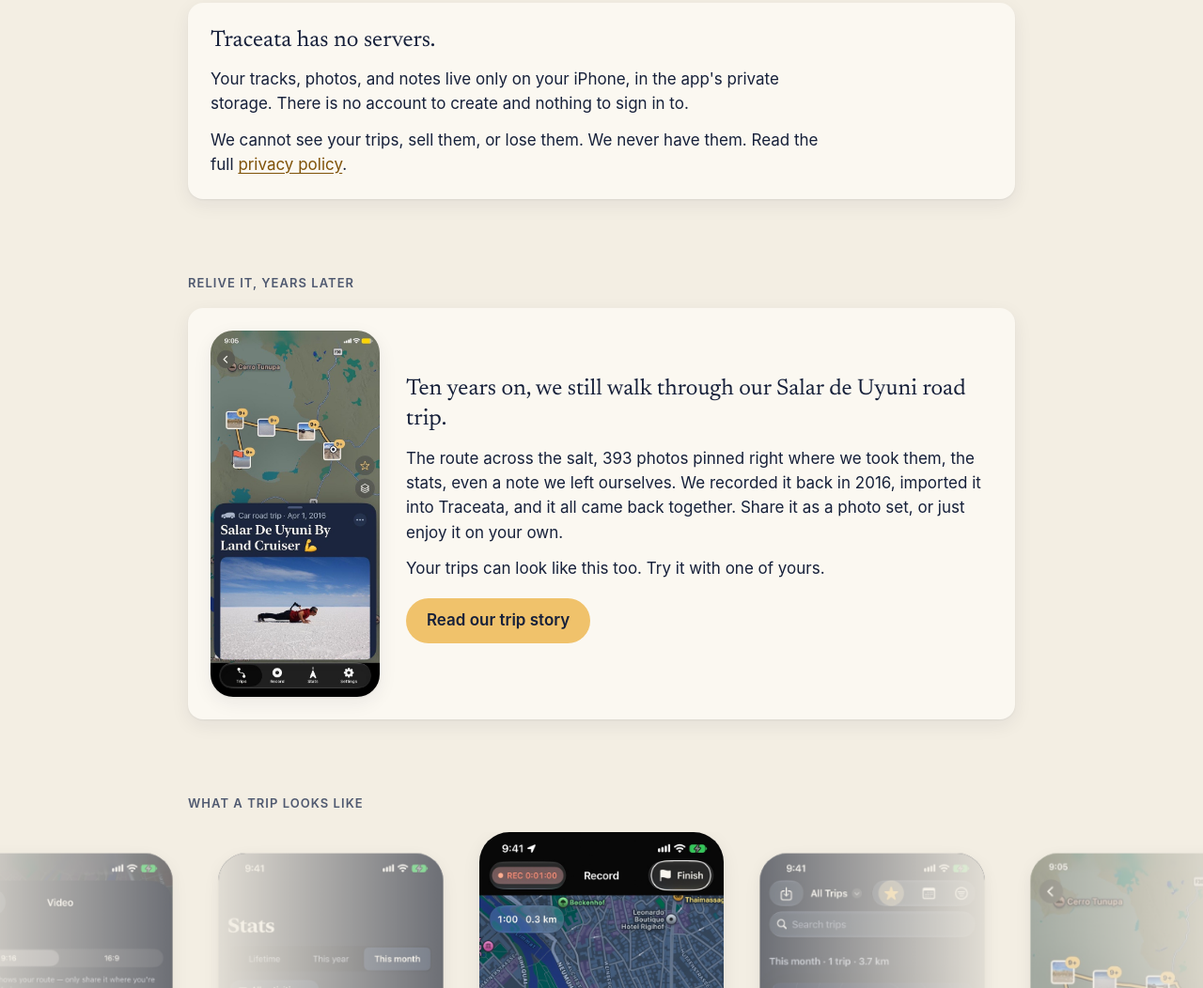
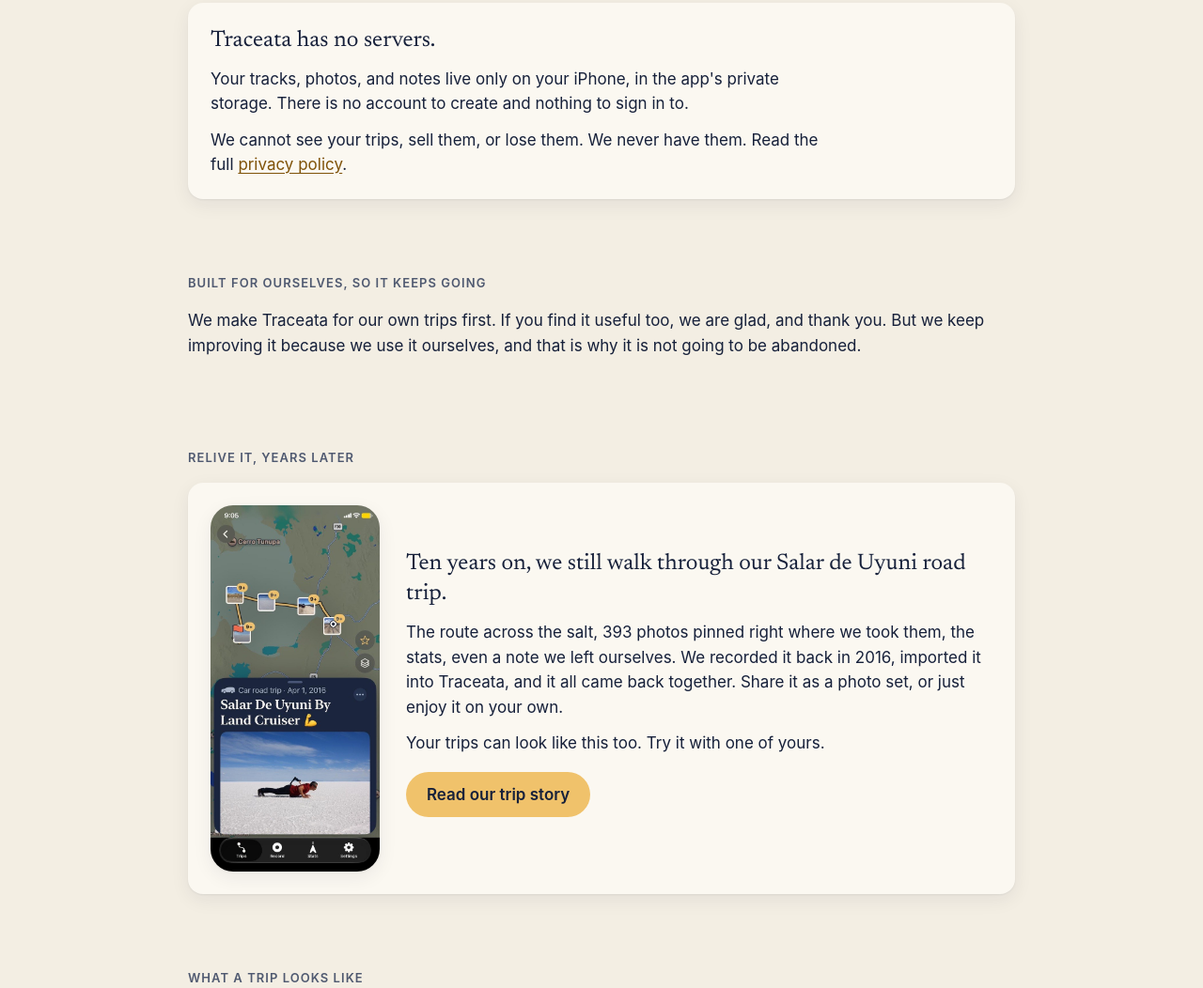
Before and after one commit to SunnyNatta/traceata-public, a plain HTML site: page index.html in a window 1280 px wide. Shown: the part 2014-3066 px from the top of the page at 94% size. Drawn offline with Linux system fonts and the light colour scheme.

Commit message:
Explain why Traceata keeps being updated
Co-Authored-By: Claude Sonnet 5.5 <noreply@anthropic.com>

```diff
--- a/index.html
+++ b/index.html
@@ -282,6 +282,13 @@
       </div>
     </section>
 
+    <section aria-labelledby="why">
+      <h2 id="why">Built for ourselves, so it keeps going</h2>
+      <p>We make Traceata for our own trips first. If you find it useful too, we are glad, and
+      thank you. But we keep improving it because we use it ourselves, and that is why it is not going
+      to be abandoned.</p>
+    </section>
+
     <section aria-labelledby="memory">
       <h2 id="memory">Relive it, years later</h2>
       <div class="story">
```
